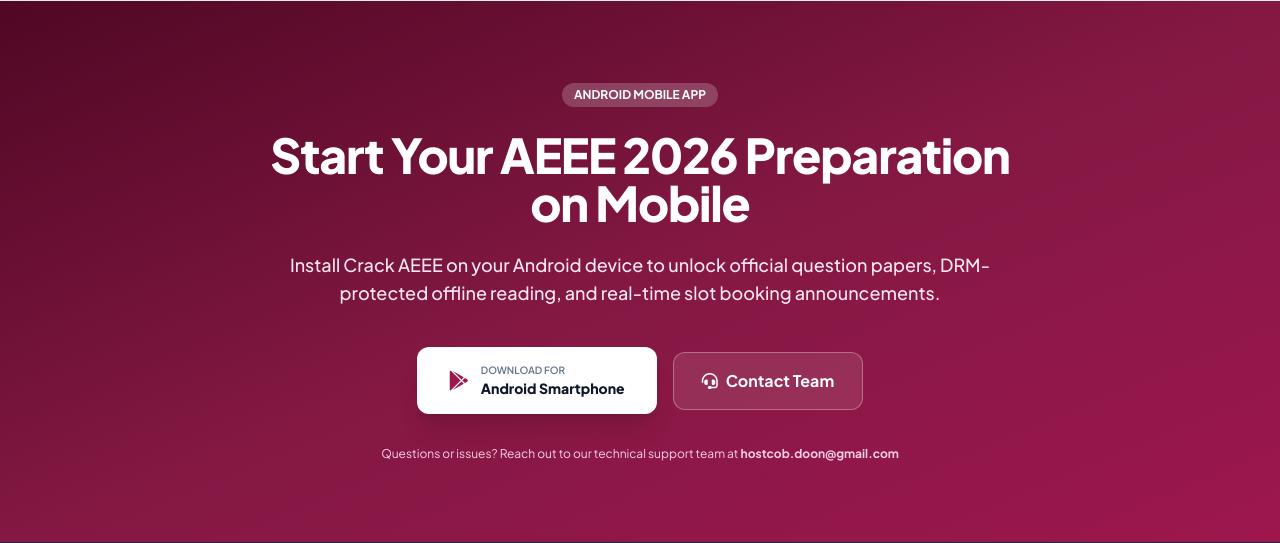
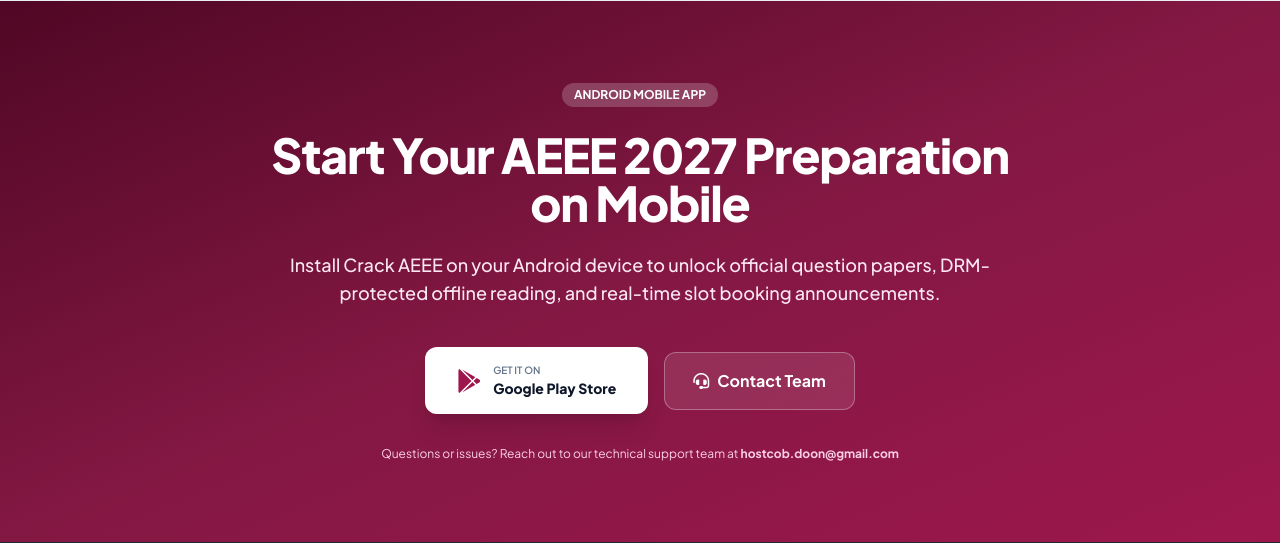
Before and after one commit to HimanshuSaini1841/AEEE, a Laravel app: page / in a window 1280 px wide. Shown: the part 3362-3905 px from the top of the page. Run offline with Laravel 12, Linux system fonts and the light colour scheme; data that the repository does not hold is empty; some libraries are stand-ins or nearby versions.

Commit message:
Update live Google Play Store app link across frontend website and API defaults

```diff
--- a/app/Http/Controllers/Admin/SettingController.php
+++ b/app/Http/Controllers/Admin/SettingController.php
@@ -190,7 +190,7 @@ class SettingController extends Controller
         $forceUpdate = filter_var(AppSetting::get('force_update', '0'), FILTER_VALIDATE_BOOLEAN);
         $updateTitle = AppSetting::get('update_title', 'New Update Available!');
         $updateMessage = AppSetting::get('update_message', 'A newer and faster version of CrackAEEE is available on Google Play with new mock tests, latest PYQs, and performance enhancements.');
-        $playStoreUrl = AppSetting::get('play_store_url', 'market://details?id=com.crackaeee.app');
+        $playStoreUrl = AppSetting::get('play_store_url', 'https://play.google.com/store/apps/details?id=com.crackaeee.app');
 
         return view('admin.settings.app_controls', compact(
             'showDemoLogin',
--- a/app/Http/Controllers/Api/AuthController.php
+++ b/app/Http/Controllers/Api/AuthController.php
@@ -470,7 +470,7 @@ class AuthController extends Controller
         $forceUpdate = filter_var(AppSetting::get('force_update', '0'), FILTER_VALIDATE_BOOLEAN);
         $updateTitle = AppSetting::get('update_title', 'New Update Available!');
         $updateMessage = AppSetting::get('update_message', 'A newer and faster version of CrackAEEE is available on Google Play with new mock tests, latest PYQs, and performance enhancements.');
-        $playStoreUrl = AppSetting::get('play_store_url', 'market://details?id=com.crackaeee.app');
+        $playStoreUrl = AppSetting::get('play_store_url', 'https://play.google.com/store/apps/details?id=com.crackaeee.app');
 
         return response()->json([
             'success' => true,
--- a/resources/views/frontend/home.blade.php
+++ b/resources/views/frontend/home.blade.php
@@ -58,9 +58,9 @@
                         <span>Explore Question Papers</span>
                         <i class="fa-solid fa-arrow-right text-xs"></i>
                     </a>
-                    <a href="#download-app" class="w-full sm:w-auto px-7 py-3.5 text-sm font-bold text-slate-700 bg-white hover:bg-slate-50 border border-slate-200/80 rounded-xl shadow-sm transition text-center flex items-center justify-center space-x-2">
+                    <a href="https://play.google.com/store/apps/details?id=com.crackaeee.app" target="_blank" rel="noopener noreferrer" class="w-full sm:w-auto px-7 py-3.5 text-sm font-bold text-slate-700 bg-white hover:bg-slate-50 border border-slate-200/80 rounded-xl shadow-sm transition text-center flex items-center justify-center space-x-2">
                         <i class="fa-brands fa-google-play text-brand-600 text-base"></i>
-                        <span>Get Android App</span>
+                        <span>Get on Google Play</span>
                     </a>
                 </div>
 
@@ -457,18 +457,18 @@
                 ANDROID MOBILE APP
             </span>
             <h2 class="text-3xl sm:text-5xl font-black tracking-tight leading-tight">
-                Start Your AEEE 2026 Preparation on Mobile
+                Start Your AEEE 2027 Preparation on Mobile
             </h2>
             <p class="text-base sm:text-lg text-pink-100 font-medium">
                 Install Crack AEEE on your Android device to unlock official question papers, DRM-protected offline reading, and real-time slot booking announcements.
             </p>
 
             <div class="pt-4 flex flex-col sm:flex-row items-center justify-center gap-4">
-                <a href="mailto:hostcob.doon@gmail.com?subject=AEEE%20App%20Early%20Access%20Request" class="px-8 py-4 bg-white text-brand-700 hover:bg-slate-100 font-bold rounded-xl shadow-xl transition transform hover:-translate-y-0.5 flex items-center space-x-3">
-                    <i class="fa-brands fa-google-play text-xl text-brand-600"></i>
+                <a href="https://play.google.com/store/apps/details?id=com.crackaeee.app" target="_blank" rel="noopener noreferrer" class="px-8 py-4 bg-white text-brand-700 hover:bg-slate-100 font-bold rounded-xl shadow-xl transition transform hover:-translate-y-0.5 flex items-center space-x-3">
+                    <i class="fa-brands fa-google-play text-2xl text-brand-600"></i>
                     <div class="text-left">
-                        <span class="block text-[10px] text-slate-500 uppercase font-semibold">Download For</span>
-                        <span class="block text-sm font-extrabold text-slate-900">Android Smartphone</span>
+                        <span class="block text-[10px] text-slate-500 uppercase font-semibold">GET IT ON</span>
+                        <span class="block text-sm font-extrabold text-slate-900">Google Play Store</span>
                     </div>
                 </a>
 
--- a/resources/views/layouts/frontend.blade.php
+++ b/resources/views/layouts/frontend.blade.php
@@ -110,7 +110,7 @@
 
                 <!-- Actions: App CTA -->
                 <div class="hidden sm:flex items-center space-x-3">
-                    <a href="{{ route('frontend.home') }}#download-app" class="px-5 py-2.5 text-xs font-bold text-white bg-gradient-to-r from-brand-700 to-brand-600 hover:from-brand-800 hover:to-brand-700 rounded-xl shadow-md shadow-brand-600/25 hover:shadow-lg hover:shadow-brand-600/35 transition transform hover:-translate-y-0.5">
+                    <a href="https://play.google.com/store/apps/details?id=com.crackaeee.app" target="_blank" rel="noopener noreferrer" class="px-5 py-2.5 text-xs font-bold text-white bg-gradient-to-r from-brand-700 to-brand-600 hover:from-brand-800 hover:to-brand-700 rounded-xl shadow-md shadow-brand-600/25 hover:shadow-lg hover:shadow-brand-600/35 transition transform hover:-translate-y-0.5">
                         <i class="fa-brands fa-google-play mr-1.5"></i> Get Android App
                     </a>
                 </div>
@@ -148,7 +148,7 @@
                 Terms & Conditions
             </a>
             <div class="pt-4 border-t border-slate-100 flex flex-col space-y-2">
-                <a href="{{ route('frontend.home') }}#download-app" @click="mobileMenuOpen = false" class="w-full text-center py-3 text-sm font-bold text-white bg-brand-600 hover:bg-brand-700 rounded-xl shadow-md shadow-brand-600/20">
+                <a href="https://play.google.com/store/apps/details?id=com.crackaeee.app" target="_blank" rel="noopener noreferrer" @click="mobileMenuOpen = false" class="w-full text-center py-3 text-sm font-bold text-white bg-brand-600 hover:bg-brand-700 rounded-xl shadow-md shadow-brand-600/20">
                     <i class="fa-brands fa-google-play mr-2"></i> Download Android App
                 </a>
             </div>
@@ -173,7 +173,7 @@
                         <span class="text-2xl font-black text-white tracking-tight">Crack AEEE</span>
                     </div>
                     <p class="text-sm text-slate-400 leading-relaxed pr-6">
-                        India's dedicated learning and preparation platform for the Amrita Entrance Examination - Engineering (AEEE). We empower aspirants with authentic year-wise question papers (2005 - 2026), structured syllabus breakdowns, and secure offline study materials.
+                        India's dedicated learning and preparation platform for the Amrita Entrance Examination - Engineering (AEEE). We empower aspirants with authentic year-wise question papers (2005 - 2027), structured syllabus breakdowns, and secure offline study materials.
                     </p>
                 </div>
 
@@ -185,6 +185,7 @@
                         <li><a href="{{ route('frontend.about') }}" class="hover:text-pink-400 transition">About Us</a></li>
                         <li><a href="{{ route('frontend.home') }}#features" class="hover:text-pink-400 transition">What We Provide</a></li>
                         <li><a href="{{ route('frontend.home') }}#pyqs" class="hover:text-pink-400 transition">PYQ Question Papers</a></li>
+                        <li><a href="https://play.google.com/store/apps/details?id=com.crackaeee.app" target="_blank" rel="noopener noreferrer" class="text-emerald-400 hover:text-emerald-300 font-semibold transition"><i class="fa-brands fa-google-play mr-1"></i> Google Play App</a></li>
                         <li><a href="{{ route('frontend.contact') }}" class="hover:text-pink-400 transition">Contact Us</a></li>
                     </ul>
                 </div>
```
